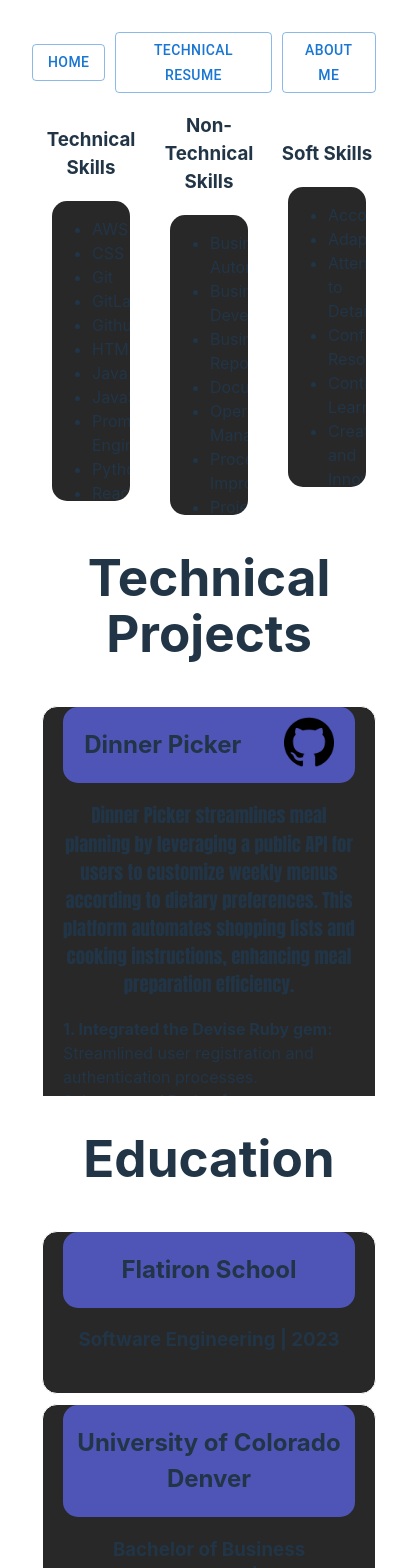
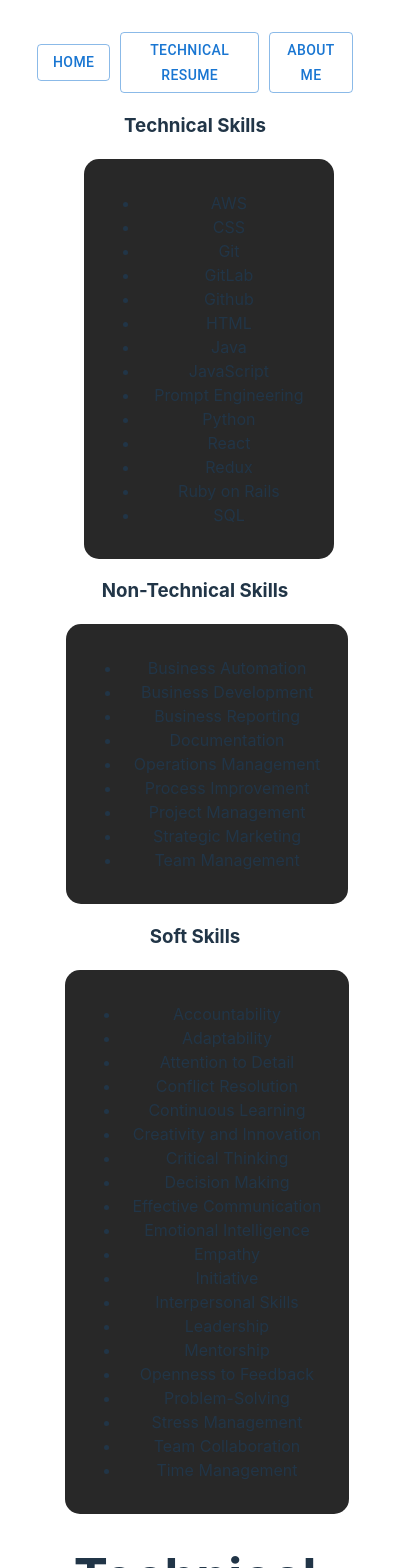
Before and after one commit to zachlandis/portfolio, a React (Vite) app: page /technical-resume in a window 390 px wide. Shown: the top 1568 px of the page, 418 px wide, since content can reach past the window. Built offline with nearby package versions, Linux system fonts and the light colour scheme; the HTML template or start-up script is replaced by a standard one.

Commit message:
Update CSS for mobile browser sizes

```diff
--- a/src/App.css
+++ b/src/App.css
@@ -4,7 +4,6 @@
   padding: 2rem;
   text-align: center;
 }
-
 
 .logo:hover {
   filter: drop-shadow(0 0 2em #646cffaa);
@@ -36,34 +35,31 @@
   color: #888;
 }
 
-/*Home*/
-
 .home {
   display: flex;
   flex-direction: column;
   align-items: center;
   max-width: 1280px;
   margin: 0 auto;
-  padding: 15rem;
+  padding: 2rem;
   text-align: center;
 }
 
 .zach-headshot {
-  width: 300px;
-  height: 300px;
+  width: 150px;
+  height: 150px;
   border-radius: 50%;
   object-fit: cover;
 }
 
 .social-logo {
-  width: 100px;
-  height: 100px;
-  margin: 10px;
+  width: 50px;
+  height: 50px;
+  margin: 5px;
   border-radius: 50%;
   object-fit: cover;
 }
 
-/*Navbar*/
 .nav-container {
   display: flex;
   justify-content: center;
@@ -72,25 +68,25 @@
 }
 
 .nav-link {
-  margin-right: 10px;
+  margin: 0 5px;
 }
 
 .skill-lists {
   display: flex;
-  text-align: left;
+  flex-wrap: wrap;
+  justify-content: center;
   align-items: center;
-  align-content: center;
-  justify-content: center;
 }
 
 .skill-list {
-  flex: 1;
-  margin: 0 20px;
-  height: 300px;
-  width: 20vw;
+  margin: 0 10px;
+  width: 90%;
+  max-width: 400px;
+  height: auto;
   overflow-y: auto;
   background-color: #282828;
   border-radius: 15px;
+  padding: 1rem;
 }
 
 .skill-list::-webkit-scrollbar, .cards-container::-webkit-scrollbar, .about-zach-card::-webkit-scrollbar {
@@ -106,7 +102,6 @@
   background-color: #f0f0f0;
 }
 
-
 h3 {
   text-align: center;
 }
@@ -115,21 +110,21 @@
   text-align: left;
 }
 
-
-.cards-container{
-  height: 400px;
-  overflow-y: auto;
+.cards-container {
+  display: flex;
+  flex-wrap: wrap;
+  justify-content: center;
+  gap: 20px;
+  padding: 20px;
 }
 
 .card {
   border: 1px solid white;
-  margin: 10px;
   background-color: #282828;
   border-radius: 15px;
-  padding-left: 20px;
-  padding-right: 20px;
-  padding-bottom: 20px;
-  padding-top: 0;
+  padding: 20px;
+  width: 90%;
+  max-width: 300px;
 }
 
 .card-header {
@@ -142,7 +137,7 @@
 }
 
 .project-description {
-  font-family:Impact, Haettenschweiler, 'Arial Narrow Bold', sans-serif;
+  font-family: Impact, Haettenschweiler, 'Arial Narrow Bold', sans-serif;
 }
 
 .github-icon {
@@ -155,7 +150,6 @@
   flex-wrap: wrap;
   justify-content: center;
   align-items: flex-start;
-  align-content: center;
   gap: 20px;
   padding: 20px;
 }
@@ -166,9 +160,9 @@
   align-items: center;
   justify-content: center;
   border: 1px solid black;
-  margin: 0 5px;
-  height: 300px;
-  width: 20vw;
+  height: auto;
+  width: 90%;
+  max-width: 300px;
   padding: 10px;
   overflow-y: auto;
   background-color: #282828;
@@ -179,9 +173,7 @@
 .about-zach-card-top {
   align-items: flex-start;
   justify-content: flex-start;
-  text-align: left;
 }
-
 
 .fun-facts-description-container {
   display: flex;
@@ -196,7 +188,6 @@
   border: 4px solid white;
   margin: 10px;
   padding: 10px;
-  word-wrap: normal;
 }
 
 .fun-facts-game {
```
